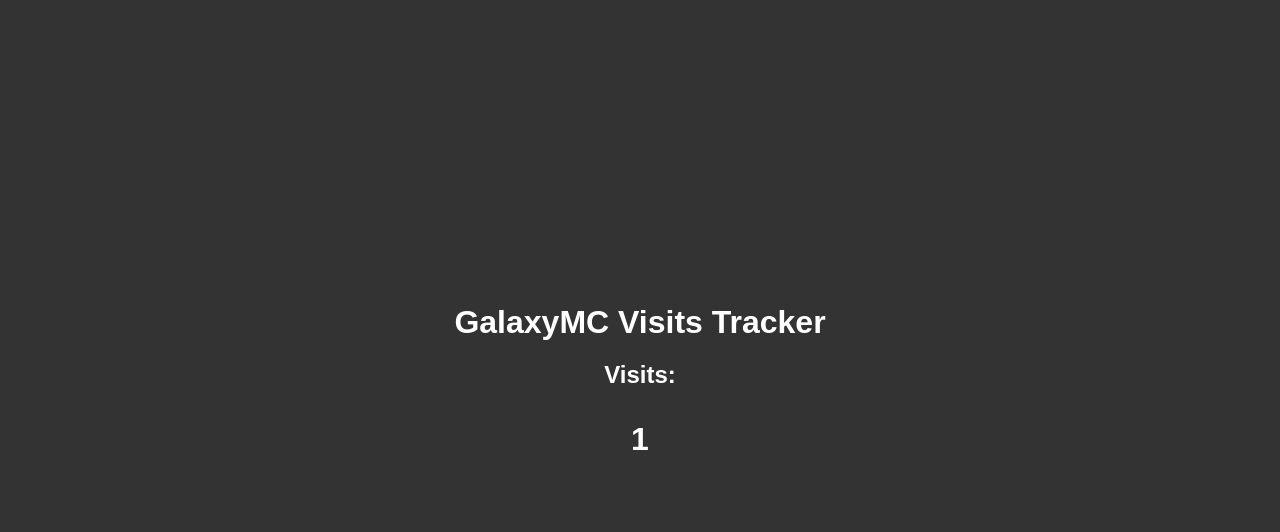
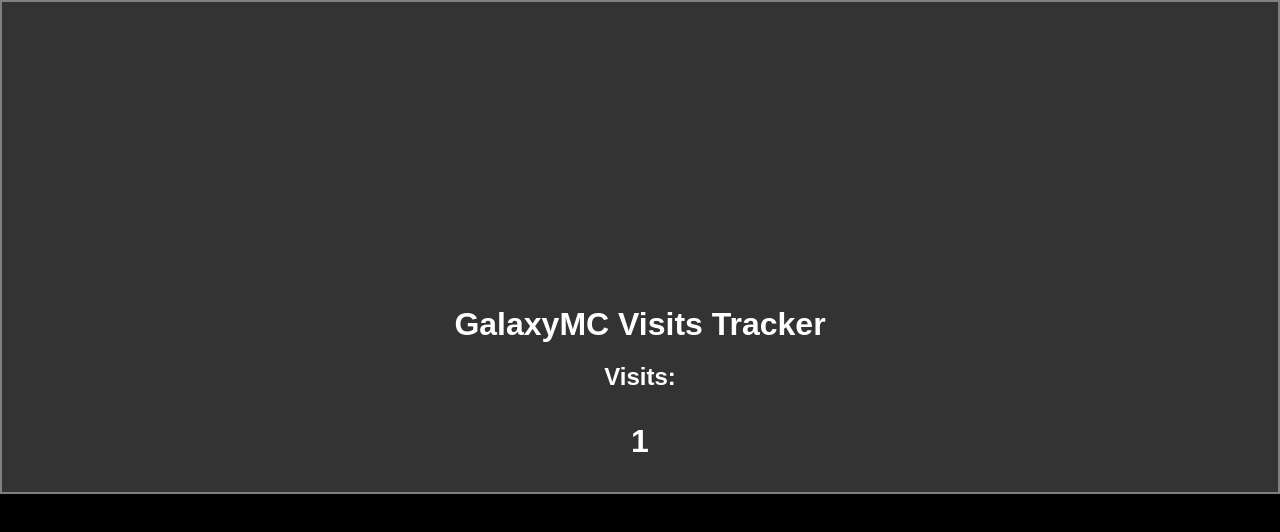
Before and after one commit to ItsHazzard/visits, a plain HTML site: page index.html in a window 1280 px wide. Drawn offline with Linux system fonts and the light colour scheme.

Commit message:
Update styles.css

```diff
--- a/styles.css
+++ b/styles.css
@@ -2,7 +2,12 @@ body {
     font-family: Arial, sans-serif;
     margin: 0;
     padding: 0;
+    background-color: black;
+}
+
+.all {
     background-color: #333;
+    border: 2px gray solid;
 }
 
 h1 {
```
